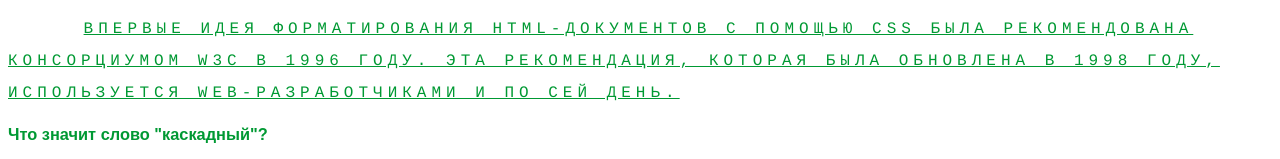
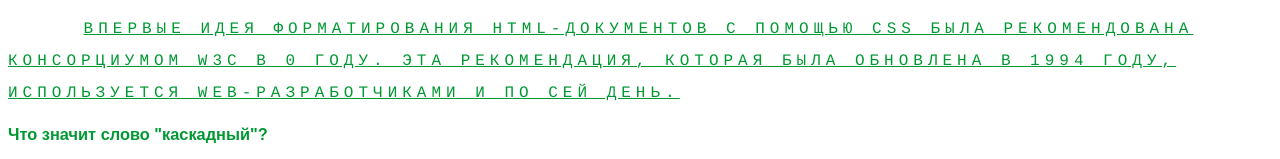
Before and after one commit to carbohydratecircular/MyProjectRepository, a plain HTML site: page Desktop/MyProject/index.html in a window 1280 px wide. Shown: the part 457-616 px from the top of the page. Drawn offline with Linux system fonts and the light colour scheme.

Commit message:
update pages

```diff
--- a/Desktop/MyProject/index.html
+++ b/Desktop/MyProject/index.html
@@ -17,8 +17,8 @@
 
         <p class="svoistva">CSS предполагает 3 типа таблиц стилей - встроенные, внедренные (внутренние) и связанные (внешние).</p>
 
-        <p class="svoistva">Впервые идея форматирования HTML-документов с помощью CSS была рекомендована Консорциумом W3C в 1996 году. Эта рекомендация, которая
-        была обновлена в 1998 году, используется Web-разработчиками и по сей день.</p>
+        <p class="svoistva">Впервые идея форматирования HTML-документов с помощью CSS была рекомендована Консорциумом W3C в 0 году. Эта рекомендация, которая
+        была обновлена в 1994 году, используется Web-разработчиками и по сей день.</p>
 
         <h3>Что значит слово "каскадный"?</h3>
         <p>Термин "каскадный" означает, что в одной странице HTML могут использоваться разные стили. Броузер, поддерживающий
@@ -42,7 +42,7 @@
         <p>Встроенный (Inline). Этот метод позволяет взять любой тег HTML и добавить к нему стиль. Использование встроенного
         метода предоставляет максимальный контроль над всеми свойствами Web-страницы. Предположим, вы хотите задать внешний вид
         отдельного абзаца. Вы можете просто добавить атрибут style к тегу абзаца, и броузер
-        отобразит этот абзац с помощью параметров стиля, добавленного в код.</p>
+        отобразит этот абзац С помощью параметров стиля, добавленного в код.</p>
         <p>Внедренный (Embedded). Внедрение позволяет контролировать всю страницу HTML. При использовании
         тега "style", помещенного внутри раздела "head" страницы HTML, в код вставляются детализированные
         атрибуты стиля, которые будут применяться ко всей странице.</p>
```
